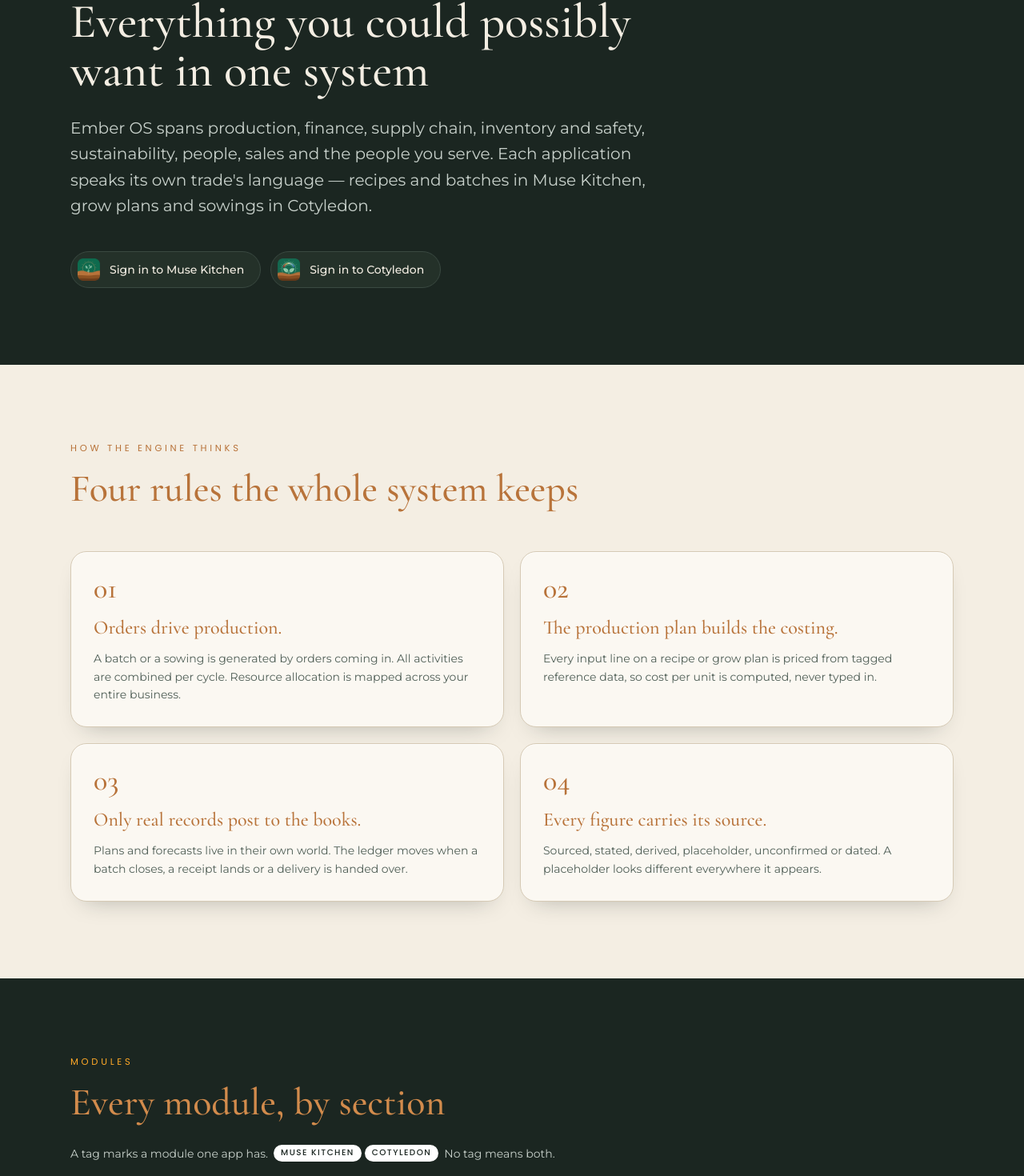
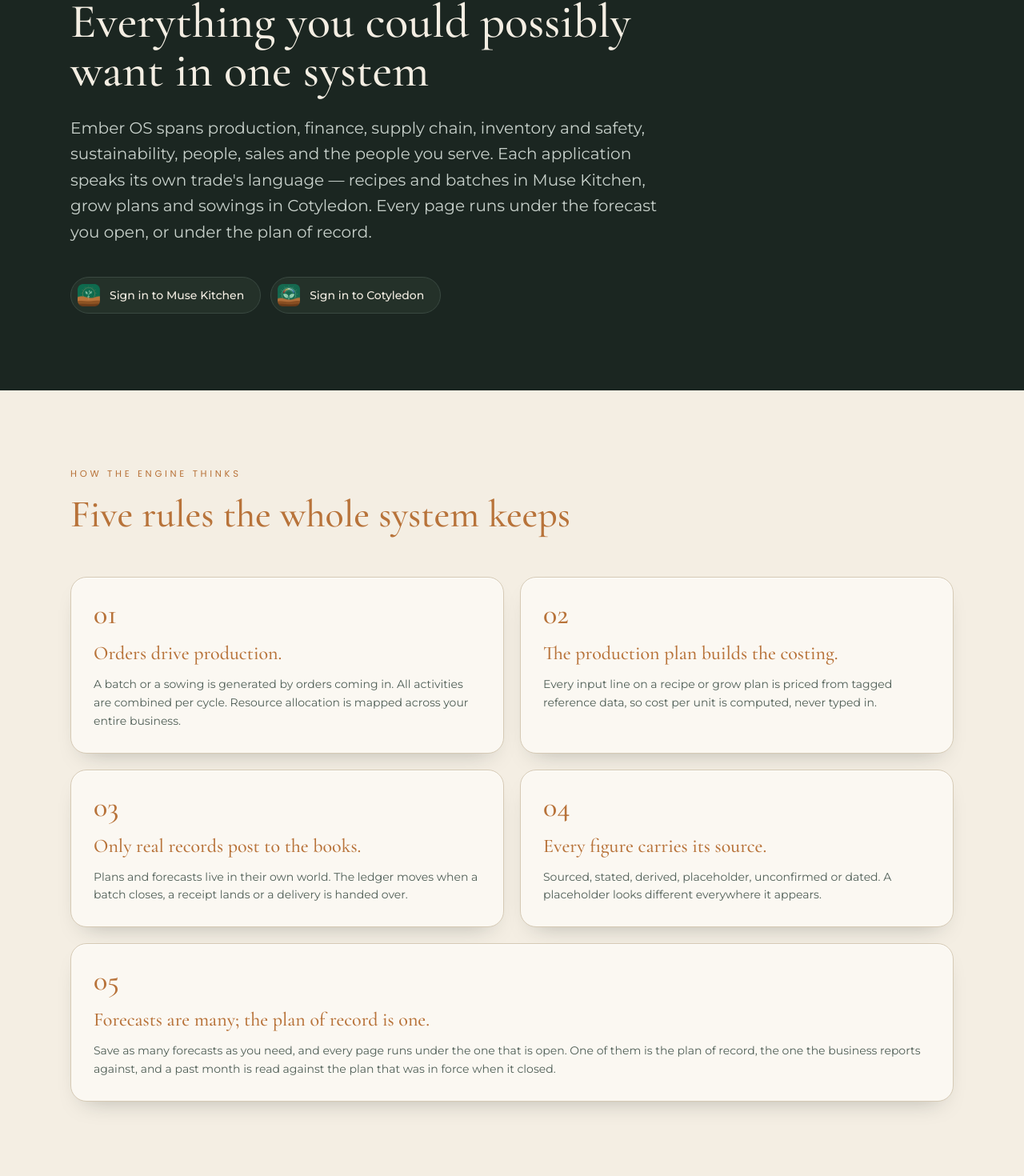
Before and after one commit to wolvestofeed/emberos, a Next.js app: page /platform in a window 1280 px wide. Shown: the part 197-1667 px from the top of the page at 80% size. Built offline with nearby package versions, Linux system fonts and the light colour scheme; no server answers.

Commit message:
Platform: fifth rule on forecasts and the plan of record; intro mentions forecasts; odd last rule card spans the row; deck mirrored
Co-Authored-By: Claude Fable 5.1 <noreply@anthropic.com>

```diff
--- a/content/platform.md
+++ b/content/platform.md
@@ -11,7 +11,7 @@ Route: `/platform` · Every claim here is true of the software today, sourced fr
 **Headline:** Everything you could possibly want in one system
 
 **Intro:**
-Ember OS spans production, finance, supply chain, inventory and safety, sustainability, people, sales and the people you serve. Each application speaks its own trade's language — recipes and batches in Muse Kitchen, grow plans and sowings in Cotyledon.
+Ember OS spans production, finance, supply chain, inventory and safety, sustainability, people, sales and the people you serve. Each application speaks its own trade's language — recipes and batches in Muse Kitchen, grow plans and sowings in Cotyledon. Every page runs under the forecast you open, or under the plan of record.
 
 [Two small app badges under the intro, each linking to that app's sign-in: Muse Kitchen · Cotyledon]
 
@@ -19,12 +19,13 @@ Ember OS spans production, finance, supply chain, inventory and safety, sustaina
 
 ## How the engine thinks
 
-**Heading:** Four rules the whole system keeps
+**Heading:** Five rules the whole system keeps
 
 1. **Orders drive production.** A batch or a sowing is generated by orders coming in. All activities are combined per cycle. Resource allocation is mapped across your entire business.
 2. **The production plan builds the costing.** Every input line on a recipe or grow plan is priced from tagged reference data, so cost per unit is computed, never typed in.
 3. **Only real records post to the books.** Plans and forecasts live in their own world. The ledger moves when a batch closes, a receipt lands or a delivery is handed over.
 4. **Every figure carries its source.** Sourced, stated, derived, placeholder, unconfirmed or dated. A placeholder looks different everywhere it appears.
+5. **Forecasts are many; the plan of record is one.** Save as many forecasts as you need, and every page runs under the one that is open. One of them is the plan of record, the one the business reports against, and a past month is read against the plan that was in force when it closed.
 
 ---
 
--- a/src/app/platform/page.tsx
+++ b/src/app/platform/page.tsx
@@ -50,7 +50,12 @@ export default function PlatformPage() {
         <SectionHeading id="rules-heading" eyebrow="How the engine thinks" title={rules.heading} tone="light" />
         <ol className="mt-12 grid gap-5 sm:grid-cols-2">
           {rules.items.map((r, i) => (
-            <li key={r.title} className="rounded-card border border-cream-line bg-paper p-7 shadow-card-light">
+            <li
+              key={r.title}
+              className={`rounded-card border border-cream-line bg-paper p-7 shadow-card-light${
+                i === rules.items.length - 1 && rules.items.length % 2 === 1 ? ' sm:col-span-2' : ''
+              }`}
+            >
               <span className="font-display text-4xl leading-none text-copper">{String(i + 1).padStart(2, '0')}</span>
               <h3 className="mt-4 font-display text-2xl leading-tight text-copper">{r.title}</h3>
               <p className="mt-3 text-sm leading-relaxed text-ink-soft">{r.body}</p>
--- a/src/content/platform.ts
+++ b/src/content/platform.ts
@@ -8,16 +8,17 @@ export const header = {
   eyebrow: 'The platform',
   headline: 'Everything you could possibly want in one system',
   intro:
-    "Ember OS spans production, finance, supply chain, inventory and safety, sustainability, people, sales and the people you serve. Each application speaks its own trade's language — recipes and batches in Muse Kitchen, grow plans and sowings in Cotyledon.",
+    "Ember OS spans production, finance, supply chain, inventory and safety, sustainability, people, sales and the people you serve. Each application speaks its own trade's language — recipes and batches in Muse Kitchen, grow plans and sowings in Cotyledon. Every page runs under the forecast you open, or under the plan of record.",
 };
 
 export const rules = {
-  heading: 'Four rules the whole system keeps',
+  heading: 'Five rules the whole system keeps',
   items: [
     { title: 'Orders drive production.', body: 'A batch or a sowing is generated by orders coming in. All activities are combined per cycle. Resource allocation is mapped across your entire business.' },
     { title: 'The production plan builds the costing.', body: 'Every input line on a recipe or grow plan is priced from tagged reference data, so cost per unit is computed, never typed in.' },
     { title: 'Only real records post to the books.', body: 'Plans and forecasts live in their own world. The ledger moves when a batch closes, a receipt lands or a delivery is handed over.' },
     { title: 'Every figure carries its source.', body: 'Sourced, stated, derived, placeholder, unconfirmed or dated. A placeholder looks different everywhere it appears.' },
+    { title: 'Forecasts are many; the plan of record is one.', body: 'Save as many forecasts as you need, and every page runs under the one that is open. One of them is the plan of record, the one the business reports against, and a past month is read against the plan that was in force when it closed.' },
   ],
 };
 
```
Also changed, not shown: 1 other file (tests, documents, lock files or other folders).
